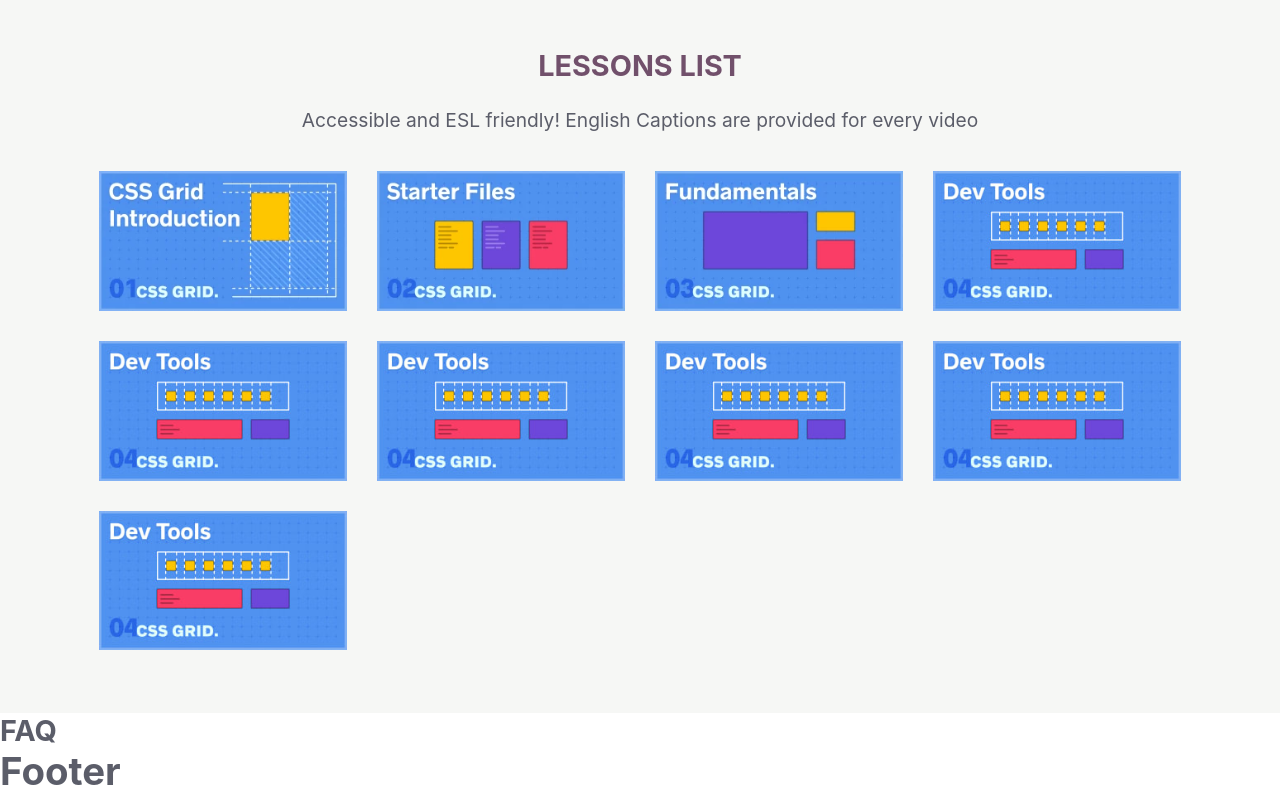
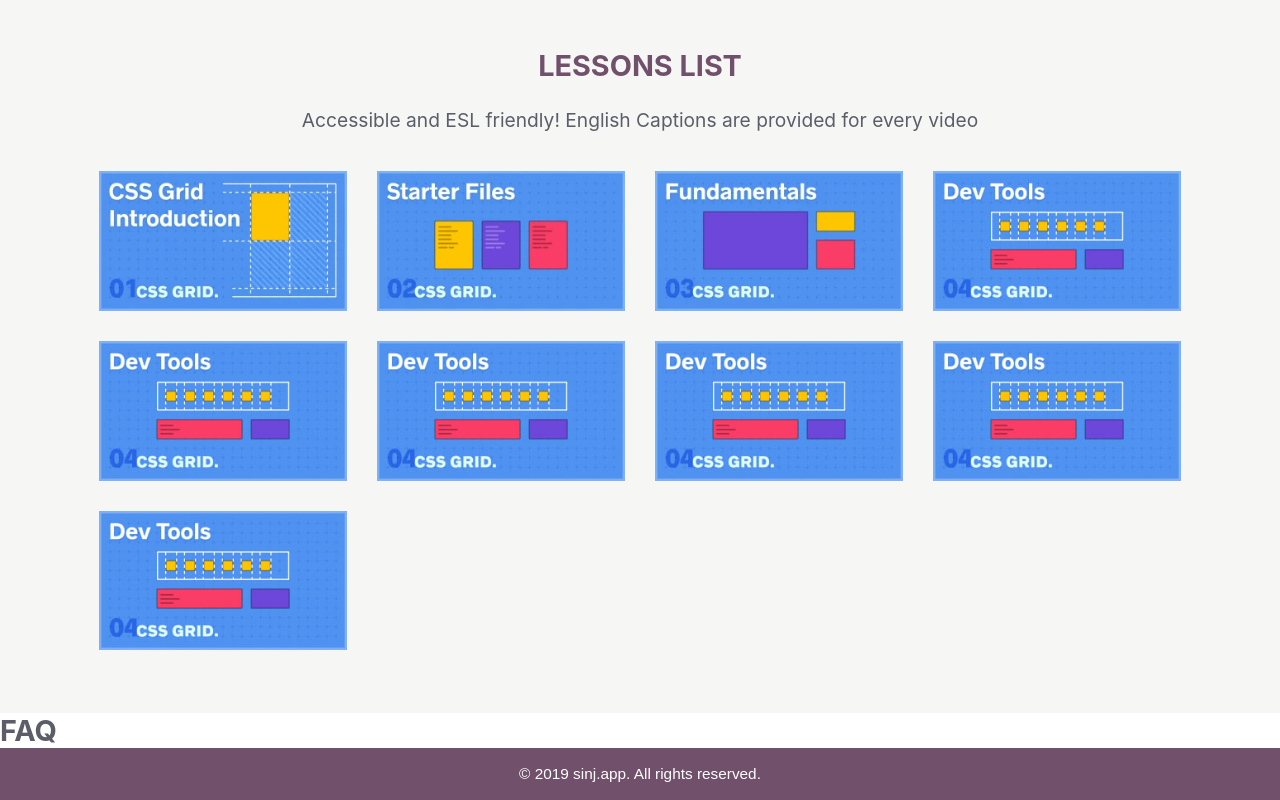
Before and after one commit to arbaouimehdi/dontrepeatyourcss, a Gatsby site: page / in a window 1280 px wide. Shown: the part 2560-3360 px from the top of the page. Built offline with nearby package versions, Linux system fonts and the light colour scheme; Gatsby itself is replaced by a stand-in of ours.

Commit message:
Add the Footer Component

```diff
--- a/src/components/layout/footer.js
+++ b/src/components/layout/footer.js
@@ -1,11 +1,30 @@
-import React from "react"
+import React from "react";
+import styled from "styled-components";
+
+// Utils
+import colors from "../../utils/colors";
+
+const StyledFooter = styled.footer`
+	padding: 0.8em 0;
+
+	background-color: ${colors.secondary.dark};
+
+	text-align: center;
+	font-family: Arial, Helvetica, sans-serif;
+	font-size: 0.8em;
+	color: #fff;
+
+	p {
+		margin: 0;
+	}
+`;
 
 const Footer = () => {
-  return (
-    <footer>
-      <h1>Footer</h1>
-    </footer>
-  )
-}
+	return (
+		<StyledFooter>
+			<p>© 2019 sinj.app. All rights reserved.</p>
+		</StyledFooter>
+	);
+};
 
-export default Footer
+export default Footer;
```
